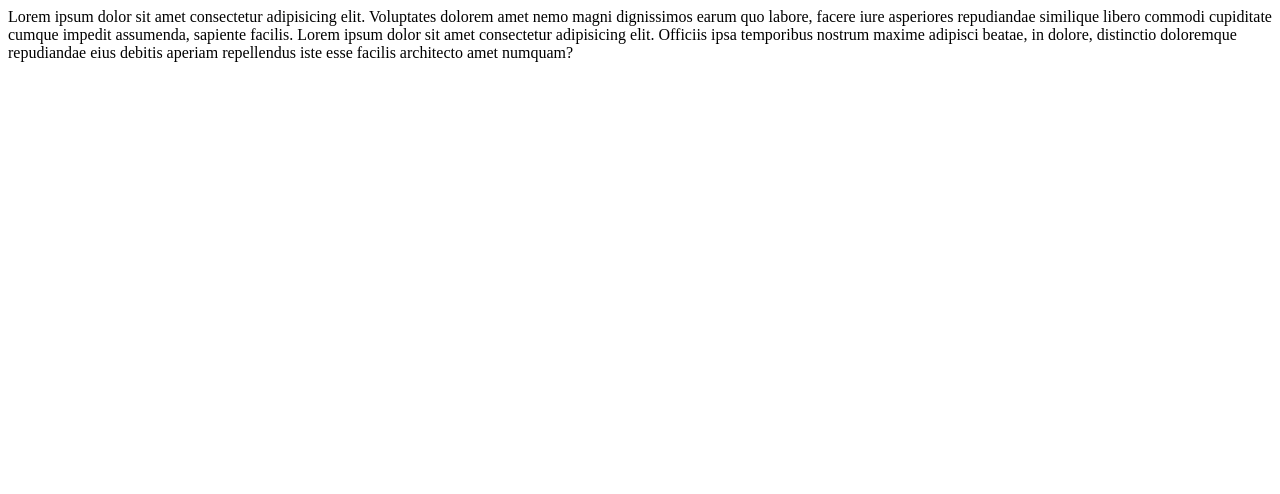
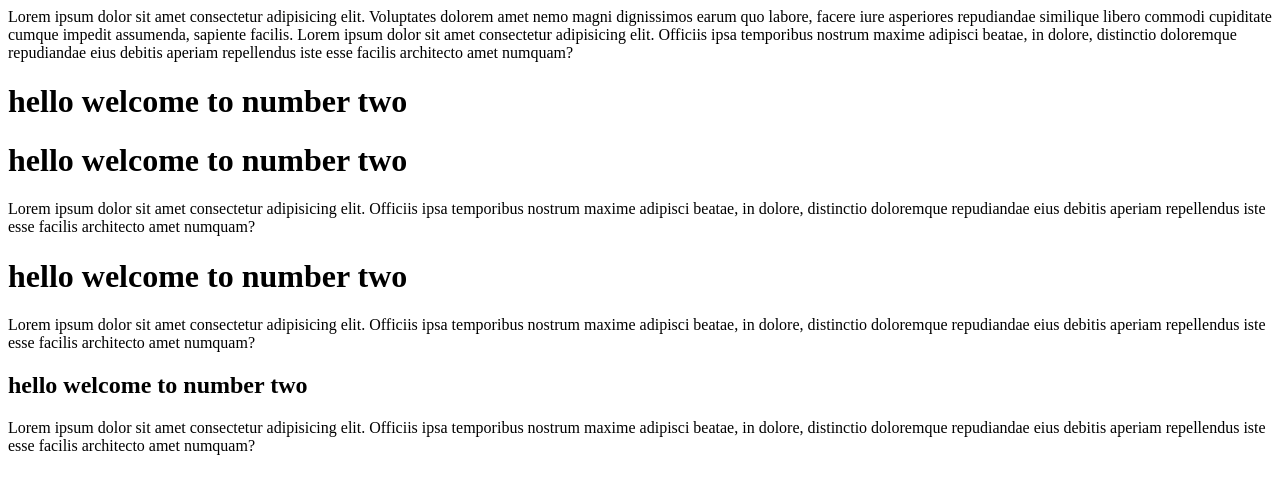
Before and after one commit to asante-kelvin123/Git-Practice, a plain HTML site: page size.html in a window 1280 px wide. Drawn offline with Linux system fonts and the light colour scheme.

Commit message:
size .html update

```diff
--- a/size.html
+++ b/size.html
@@ -14,5 +14,28 @@
     Lorem ipsum dolor sit amet consectetur adipisicing elit.
     Officiis ipsa temporibus nostrum maxime adipisci beatae, in dolore, distinctio doloremque
     repudiandae eius debitis aperiam repellendus iste esse facilis architecto amet numquam?
+
+    <h1>hello welcome to number two</h1>
+
+    <div>
+        <h1>hello welcome to number two</h1>
+        <p>Lorem ipsum dolor sit amet consectetur adipisicing elit.
+        Officiis ipsa temporibus nostrum maxime adipisci beatae, in dolore, distinctio doloremque
+        repudiandae eius debitis aperiam repellendus iste esse facilis architecto amet numquam?</p>
+    </div>
+
+    <div>
+        <h1>hello welcome to number two</h1>
+        <p>Lorem ipsum dolor sit amet consectetur adipisicing elit.
+        Officiis ipsa temporibus nostrum maxime adipisci beatae, in dolore, distinctio doloremque
+        repudiandae eius debitis aperiam repellendus iste esse facilis architecto amet numquam?</p>
+
+
+        <section>
+            <h1>hello welcome to number two</h1>
+            <p>Lorem ipsum dolor sit amet consectetur adipisicing elit.
+            Officiis ipsa temporibus nostrum maxime adipisci beatae, in dolore, distinctio doloremque
+            repudiandae eius debitis aperiam repellendus iste esse facilis architecto amet numquam?</p>
+        </section>
 </body>
 </html>
```
